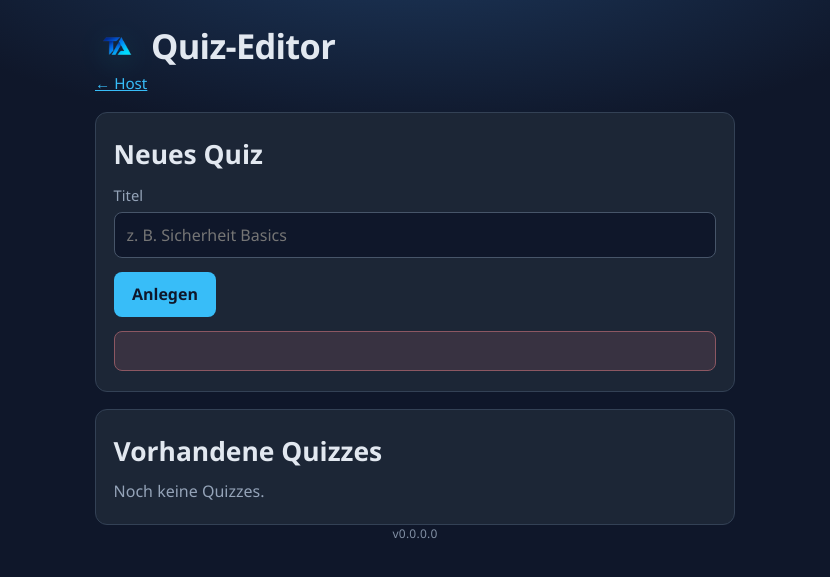
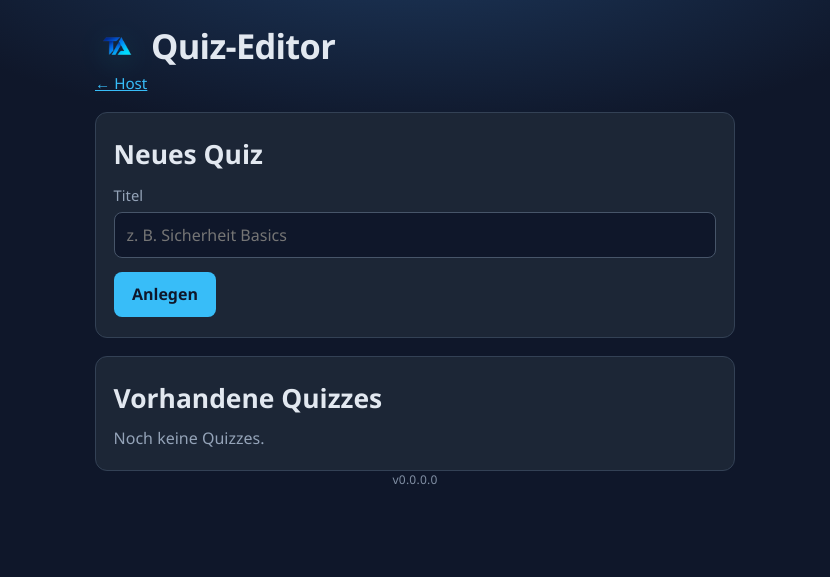
Before and after one commit to tom4711/trainarena, an ASP.NET Core app: page /Editor in a window 1280 px wide. Shown: the top 577 px of the page, without its empty margins (225-1055 px from the left). Run offline with ASP.NET Core 8, Linux system fonts and the light colour scheme; data that the repository does not hold is empty; the project's own start-up code is not run, and a stand-in starts its controllers and pages.

Commit message:
fix(editor): leeres Validierungs-Banner ausblenden
Co-authored-by: Thomas Menzl <tom4711@users.noreply.github.com>

```diff
--- a/src/TrainArena/Pages/Editor/Index.cshtml
+++ b/src/TrainArena/Pages/Editor/Index.cshtml
@@ -31,7 +31,7 @@
             </label>
             <button type="submit">Anlegen</button>
         </form>
-        <div asp-validation-summary="All" class="flash flash-error"></div>
+        <div asp-validation-summary="All" class="flash flash-error validation-banner"></div>
     </section>
 
     <section class="panel">
--- a/src/TrainArena/wwwroot/css/host.css
+++ b/src/TrainArena/wwwroot/css/host.css
@@ -767,6 +767,9 @@ a { color: var(--accent); }
   line-height: 1.4;
   animation: flash-in 220ms ease-out;
 }
+.validation-banner.validation-summary-valid {
+  display: none;
+}
 .flash-ok {
   color: color-mix(in srgb, var(--ok) 92%, white);
   background: color-mix(in srgb, var(--ok) 14%, var(--panel));
```
